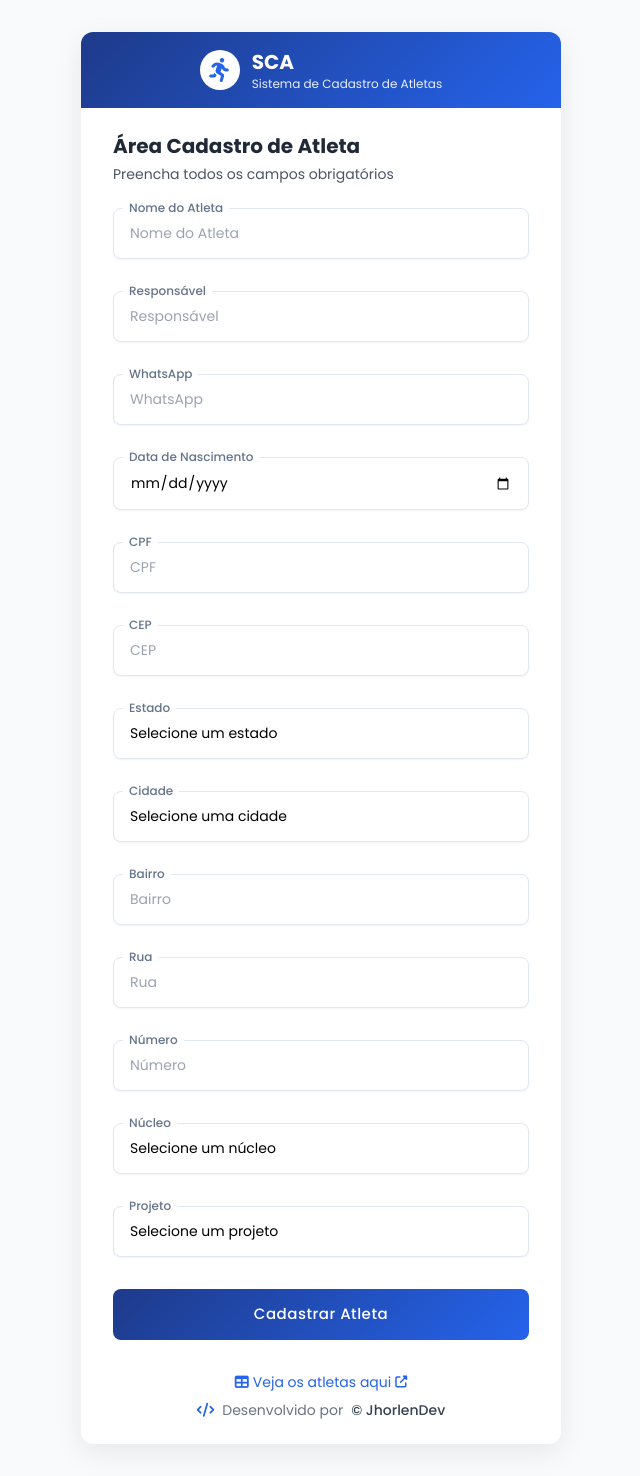
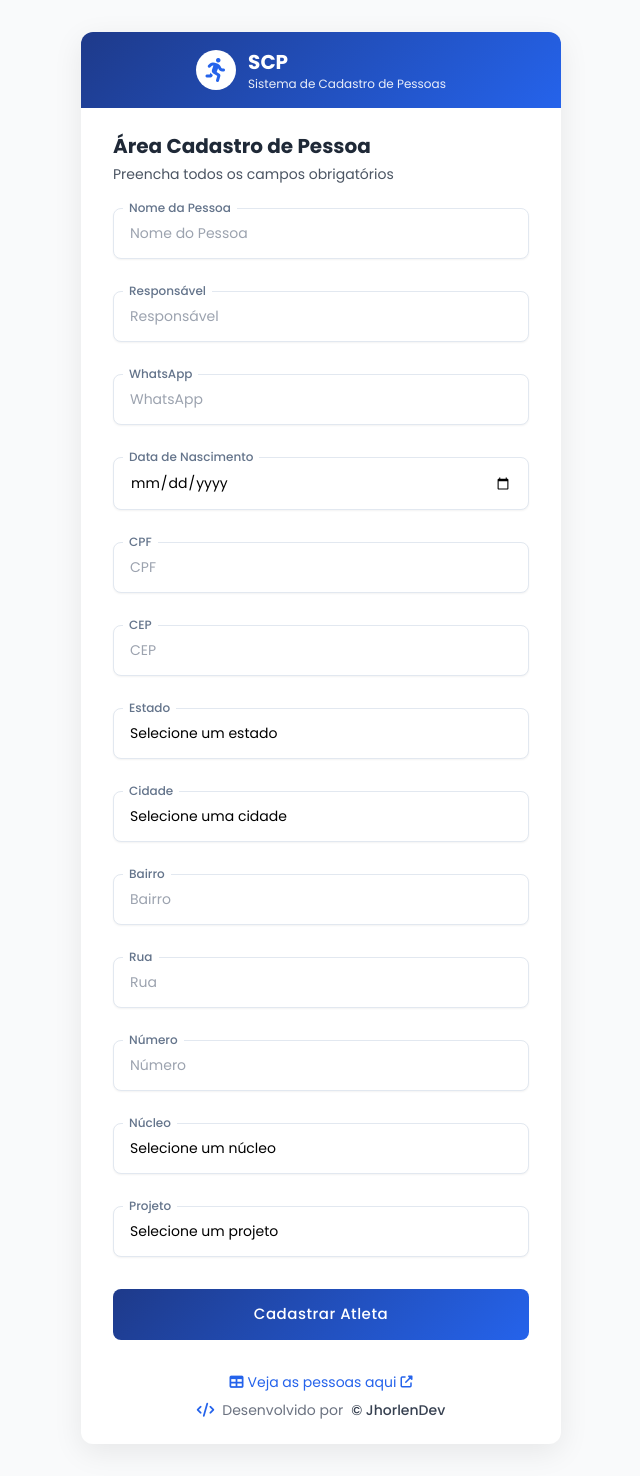
Before and after one commit to JhorlenPitch/sedel-form, a Flask app: page / in a window 1280 px wide. Shown: the whole page, without its empty margins (319-959 px from the left). Run offline with Flask 3, Linux system fonts and the light colour scheme; some libraries are stand-ins or nearby versions.

Commit message:
Atualização Atletas para Pessoas

```diff
--- a/templates/formulario_novo.html
+++ b/templates/formulario_novo.html
@@ -57,21 +57,21 @@
             <i class="fas fa-running text-blue-600 text-2xl"></i>
           </div>
           <div>
-            <h1 class="text-xl font-bold text-white">SCA</h1>
-            <p class="text-white opacity-90 text-xs">Sistema de Cadastro de Atletas</p>
+            <h1 class="text-xl font-bold text-white">SCP</h1>
+            <p class="text-white opacity-90 text-xs">Sistema de Cadastro de Pessoas</p>
           </div>
         </div>
       </div>
 
       <div class="px-8 py-6">
-        <h2 class="text-xl font-bold text-gray-800 mb-1">Área Cadastro de Atleta</h2>
+        <h2 class="text-xl font-bold text-gray-800 mb-1">Área Cadastro de Pessoa</h2>
         <p class="text-gray-600 text-sm mb-6">Preencha todos os campos obrigatórios</p>
 
         <form method="post" action="/" class="mt-4">
           <div class="grid grid-cols-1 gap-4">
             <div class="input-container">
-              <input type="text" id="nome_atleta" name="nome_atleta" class="input-field" required placeholder="Nome do Atleta">
-              <label for="nome_atleta" class="floating-label">Nome do Atleta</label>
+              <input type="text" id="nome_atleta" name="nome_atleta" class="input-field" required placeholder="Nome do Pessoa">
+              <label for="nome_atleta" class="floating-label">Nome da Pessoa</label>
             </div>
             <div class="input-container">
               <input type="text" id="nome_responsavel" name="nome_responsavel" class="input-field" required placeholder="Responsável">
@@ -146,7 +146,7 @@
           <div class="flex flex-col items-center gap-1">
             <a href="https://docs.google.com/spreadsheets/d/1_dqbRBGBkVBsNPEK2f7pjEJ8KsEHwayrO-PcToC1r8o/edit?usp=sharing" target="_blank" class="text-blue-600 hover:underline flex items-center gap-1">
               <i class="fas fa-table text-blue-600"></i>
-              Veja os atletas aqui
+              Veja as pessoas aqui
               <i class="fas fa-external-link-alt text-xs"></i>
             </a>
             <p class="flex items-center gap-2 text-gray-500 mt-1">
```
